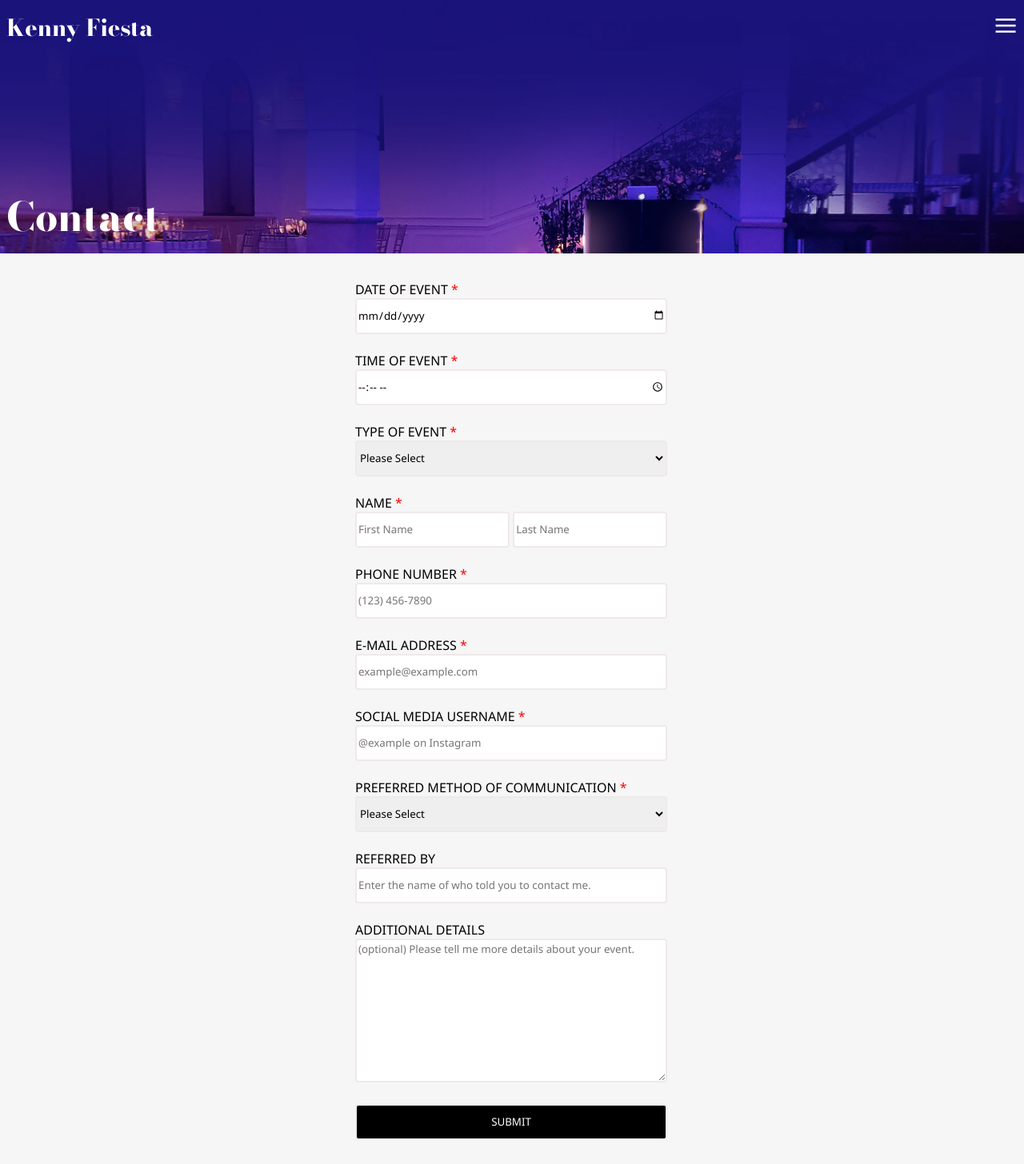
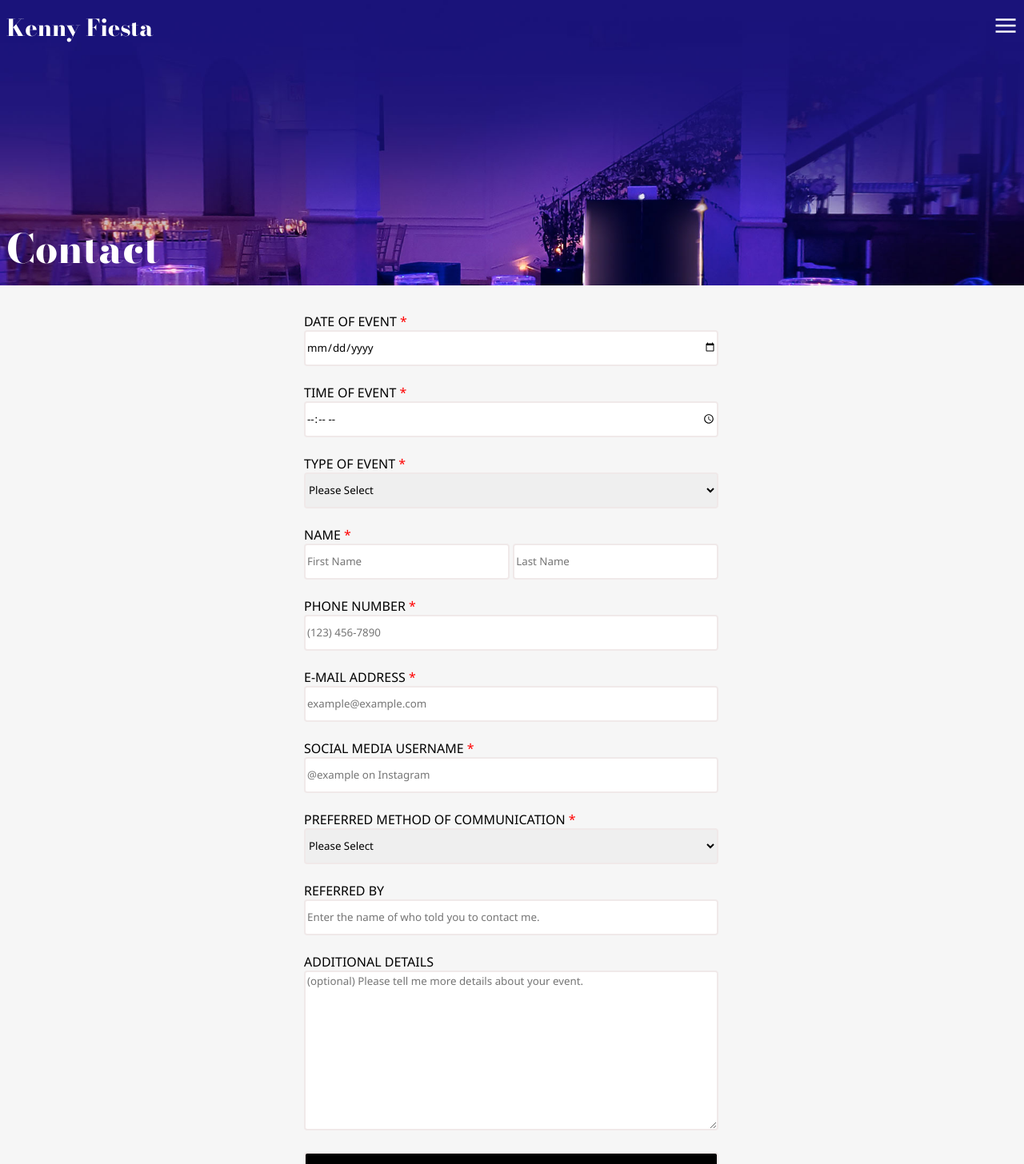
Before and after one commit to PrimeCoder05/kenny-fiesta, a React (Create React App) app: page / in a window 1280 px wide. Shown: the top 1456 px of the page at 80% size. Before the commit the page ends 1426 px from the top, so only its background shows below. Built offline with nearby package versions, Linux system fonts and the light colour scheme.

Commit message:
add medium tablet size

```diff
--- a/src/App.css
+++ b/src/App.css
@@ -184,3 +184,47 @@ h1, .logo {
 		margin: 0 auto;
 	}
 }
+
+/*Size for medium tablets*/
+@media (min-width: 740px) {
+	h1 {
+		font-size: 50px;
+		padding: 8px;
+		margin-top: 200px;
+	}
+
+	form {
+		margin: 0 auto;
+		max-width: 520px;
+	}
+
+	input {
+		width: 518px;
+		height: 45px;
+		border: solid #f0e9e9 2px;
+		border-radius: 4px;
+	}
+
+	select {
+		width: 518px;
+		height: 45px;
+		border: solid #f0e9e9 2px;
+		border-radius: 4px;
+	}
+
+	textarea {
+		width: 518px;
+		height: 200px;
+		border: solid #f0e9e9 2px;
+		border-radius: 4px;
+	}
+
+	.double-inputs {
+		width: 257px;
+	}
+
+	.wrapper {
+		max-width: 620px;
+		margin: 0 auto;
+	}
+}
```
